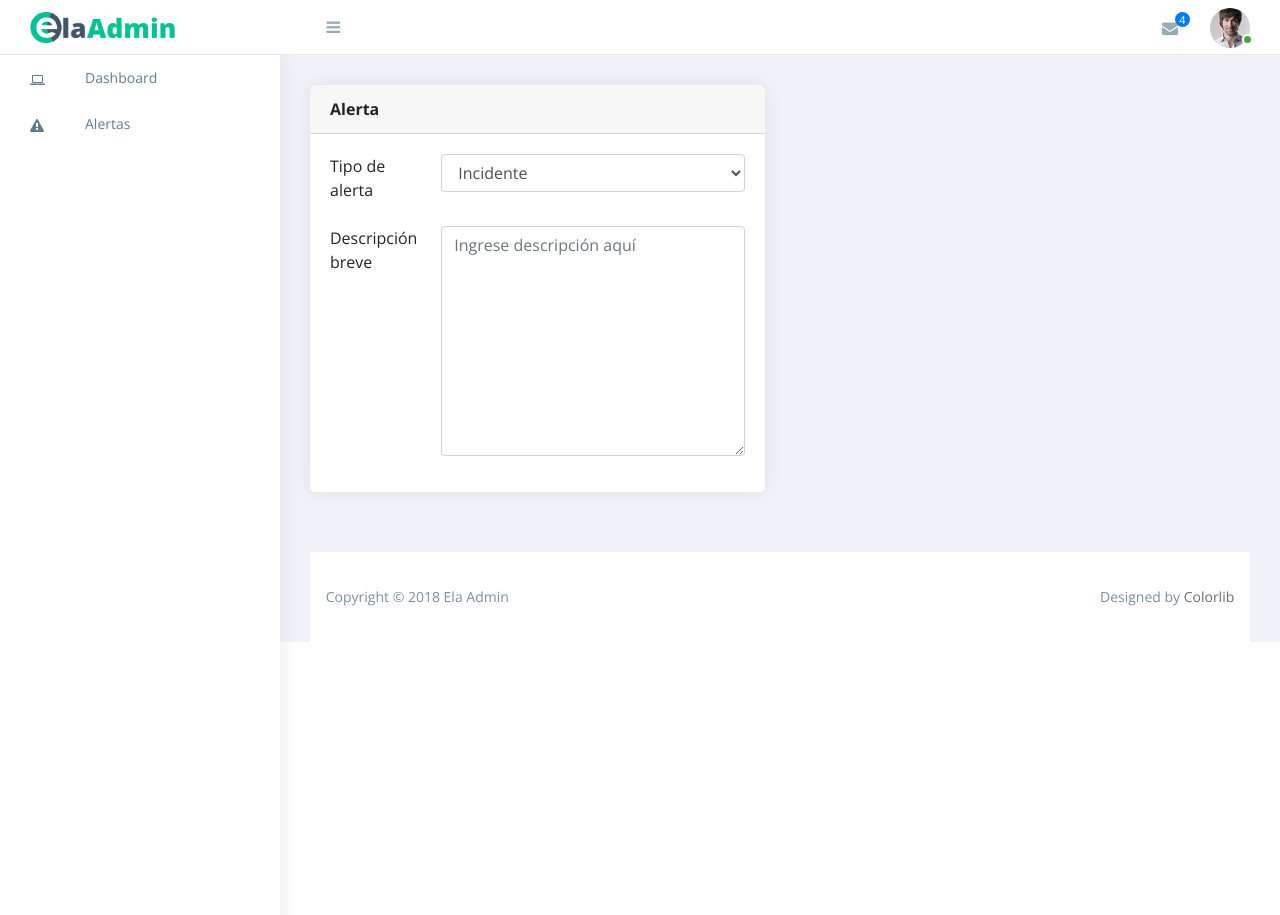
After one commit to gerald324/Gestimine2, a CodeIgniter app: page /database/index.php/usuarios/alertas in a window 1280 px wide. The commit adds this page. Run offline with CodeIgniter, Linux system fonts and the light colour scheme; some libraries are stand-ins or nearby versions.

Commit message:
Creación vistas alerta y tareas Creación de vistas y controladores

```diff
--- a/application/controllers/Usuarios.php
+++ b/application/controllers/Usuarios.php
@@ -1,10 +1,22 @@
 <?php
 
 class Usuarios extends CI_Controller{
-	public function saludar(){
+	public function inicio(){
 		$this->load->model('Usuarios_Model','UM',true);
 		$datos['Usuarios']=$this->UM->getAll();
-		$this->load->view('usuarioSaludo.php',$datos);
+		$this->load->view('usuario_Inicio.php',$datos);
+	}
+
+	public function tareas(){
+		$this->load->model('Usuarios_Model','UM',true);
+		//revisar si se necesita otro modelo
+		$datos['Usuarios']=$this->UM->getAll();
+		$this->load->view('usuario_tareas.php',$datos);
+	}
+
+	public function alertas(){
+		$this->load->model('Usuarios_Model','UM',true);
+		$this->load->view('usuario_alerta.php');
 	}
 }
 ?>
--- a/application/views/usuarioSaludo.php
+++ b/application/views/usuario_Inicio.php
@@ -149,6 +149,7 @@ defined('BASEPATH') OR exit('No direct script access allowed');
 		</div><!-- /.navbar-collapse -->
 	</nav>
 </aside>
+
 <!-- /#left-panel -->
 <!-- Right Panel -->
 <div id="right-panel" class="right-panel">
--- /dev/null
+++ b/application/views/usuario_alerta.php
@@ -0,0 +1,191 @@
+<?php
+	defined('BASEPATH') OR exit('No direct script access allowed');
+?><!doctype html>
+<!--[if lt IE 7]>      <html class="no-js lt-ie9 lt-ie8 lt-ie7" lang=""> <![endif]-->
+<!--[if IE 7]>         <html class="no-js lt-ie9 lt-ie8" lang=""> <![endif]-->
+<!--[if IE 8]>         <html class="no-js lt-ie9" lang=""> <![endif]-->
+<!--[if gt IE 8]><!--> <html class="no-js" lang=""> <!--<![endif]-->
+<head>
+	<meta charset="utf-8">
+	<meta http-equiv="X-UA-Compatible" content="IE=edge">
+	<title>Ela Admin - HTML5 Admin Template</title>
+	<meta name="description" content="Ela Admin - HTML5 Admin Template">
+	<meta name="viewport" content="width=device-width, initial-scale=1">
+
+	<link rel="apple-touch-icon" href="https://i.imgur.com/QRAUqs9.png">
+	<link rel="shortcut icon" href="https://i.imgur.com/QRAUqs9.png">
+
+	<link rel="stylesheet" href="https://cdn.jsdelivr.net/npm/normalize.css@8.0.0/normalize.min.css">
+	<link rel="stylesheet" href="https://cdn.jsdelivr.net/npm/bootstrap@4.1.3/dist/css/bootstrap.min.css">
+	<link rel="stylesheet" href="https://cdn.jsdelivr.net/npm/font-awesome@4.7.0/css/font-awesome.min.css">
+	<link rel="stylesheet" href="https://cdn.jsdelivr.net/gh/lykmapipo/themify-icons@0.1.2/css/themify-icons.css">
+	<link rel="stylesheet" href="https://cdn.jsdelivr.net/npm/pixeden-stroke-7-icon@1.2.3/pe-icon-7-stroke/dist/pe-icon-7-stroke.min.css">
+	<link rel="stylesheet" href="https://cdnjs.cloudflare.com/ajax/libs/flag-icon-css/3.2.0/css/flag-icon.min.css">
+	<link rel="stylesheet" href="<?php echo base_url(); ?>/assets/css/cs-skin-elastic.css">
+	<link rel="stylesheet" href="<?php echo base_url(); ?>assets/css/style.css">
+
+	<link href='https://fonts.googleapis.com/css?family=Open+Sans:400,600,700,800' rel='stylesheet' type='text/css'>
+
+	<!-- <script type="text/javascript" src="https://cdn.jsdelivr.net/html5shiv/3.7.3/html5shiv.min.js"></script> -->
+
+</head>
+<body>
+<!-- Left Panel -->
+
+<aside id="left-panel" class="left-panel">
+	<nav class="navbar navbar-expand-sm navbar-default">
+
+		<div id="main-menu" class="main-menu collapse navbar-collapse">
+			<ul class="nav navbar-nav">
+				<li>
+					<a href="tareas"><i class="menu-icon fa fa-laptop"></i>Dashboard </a>
+				</li>
+				<li>
+					<a href="alertas"><i class="menu-icon fa fa-exclamation-triangle"></i>Alertas </a>
+				</li><!--Esto redirecciona al aviso de alerta-->
+			</ul>
+		</div><!-- /.navbar-collapse -->
+	</nav>
+</aside><!-- /#left-panel -->
+
+<!-- Left Panel -->
+
+<!-- Right Panel -->
+
+<div id="right-panel" class="right-panel">
+
+	<!-- Header-->
+	<header id="header" class="header">
+		<div class="top-left">
+			<div class="navbar-header">
+				<a class="navbar-brand" href=""><img src="<?php echo base_url(); ?>/assets/images/logo.png" alt="Logo"></a>
+				<a class="navbar-brand hidden" href=""><img src="<?php echo base_url(); ?>/assets/images/logo2.png" alt="Logo"></a>
+				<a id="menuToggle" class="menutoggle"><i class="fa fa-bars"></i></a>
+			</div>
+		</div>
+		<div class="top-right">
+			<div class="header-menu">
+				<div class="header-left">
+					<div class="dropdown for-message">
+						<button class="btn btn-secondary dropdown-toggle" type="button" id="message" data-toggle="dropdown" aria-haspopup="true" aria-expanded="false">
+							<i class="fa fa-envelope"></i>
+							<span class="count bg-primary">4</span>
+						</button>
+						<div class="dropdown-menu" aria-labelledby="message">
+							<p class="red">You have 4 Mails</p>
+							<a class="dropdown-item media" href="#">
+								<span class="photo media-left"><img alt="avatar" src="<?php echo base_url(); ?>/assets/images/avatar/1.jpg"></span>
+								<div class="message media-body">
+									<span class="name float-left">Jonathan Smith</span>
+									<span class="time float-right">Just now</span>
+									<p>Hello, this is an example msg</p>
+								</div>
+							</a>
+							<a class="dropdown-item media" href="#">
+								<span class="photo media-left"><img alt="avatar" src="<?php echo base_url(); ?>/assets/images/avatar/2.jpg"></span>
+								<div class="message media-body">
+									<span class="name float-left">Jack Sanders</span>
+									<span class="time float-right">5 minutes ago</span>
+									<p>Lorem ipsum dolor sit amet, consectetur</p>
+								</div>
+							</a>
+							<a class="dropdown-item media" href="#">
+								<span class="photo media-left"><img alt="avatar" src="<?php echo base_url(); ?>/assets/images/avatar/3.jpg"></span>
+								<div class="message media-body">
+									<span class="name float-left">Cheryl Wheeler</span>
+									<span class="time float-right">10 minutes ago</span>
+									<p>Hello, this is an example msg</p>
+								</div>
+							</a>
+							<a class="dropdown-item media" href="#">
+								<span class="photo media-left"><img alt="avatar" src="<?php echo base_url(); ?>/assets/images/avatar/4.jpg"></span>
+								<div class="message media-body">
+									<span class="name float-left">Rachel Santos</span>
+									<span class="time float-right">15 minutes ago</span>
+									<p>Lorem ipsum dolor sit amet, consectetur</p>
+								</div>
+							</a>
+						</div>
+					</div>
+				</div>
+
+				<div class="user-area dropdown float-right">
+					<a href="#" class="dropdown-toggle active" data-toggle="dropdown" aria-haspopup="true" aria-expanded="false">
+						<img class="user-avatar rounded-circle" src="<?php echo base_url(); ?>/assets/images/admin.jpg" alt="User Avatar">
+					</a>
+
+					<div class="user-menu dropdown-menu">
+						<a class="nav-link" href="#"><i class="fa fa-user"></i>Mi Perfil</a>
+
+						<a class="nav-link" href="#"><i class="fa fa-power-off"></i>Cerrar Sesión</a>
+					</div>
+				</div>
+			</div>
+		</div>
+	</header><!-- /header -->
+	<!-- Header-->
+
+	<div class="content">
+		<div class="animated fadeIn">
+
+
+			<div class="row">
+				<div class="col-lg-6">
+					<div class="card">
+						<div class="card-header">
+							<strong>Alerta</strong>
+						</div>
+						<div class="card-body card-block">
+							<form action="#" method="post" enctype="multipart/form-data" class="form-horizontal">
+								<div class="row form-group">
+									<div class="col col-md-3"><label for="select" class=" form-control-label">Tipo de alerta</label></div>
+									<div class="col-12 col-md-9">
+										<select name="select" id="select" class="form-control">
+											<option value="1">Incidente</option>
+											<option value="2">Accidente</option>
+										</select>
+									</div>
+								</div>
+								<div class="row form-group">
+									<div class="col col-md-3"><label for="textarea-input" class=" form-control-label">Descripción breve</label></div>
+									<div class="col-12 col-md-9"><textarea name="textarea-input" id="textarea-input" rows="9" placeholder="Ingrese descripción aquí" class="form-control"></textarea></div>
+								</div>
+							</form>
+						</div>
+					</div>
+				</div>
+			</div>
+
+
+		</div><!-- .animated -->
+	</div><!-- .content -->
+
+	<div class="clearfix"></div>
+
+	<footer class="site-footer">
+		<div class="footer-inner bg-white">
+			<div class="row">
+				<div class="col-sm-6">
+					Copyright &copy; 2018 Ela Admin
+				</div>
+				<div class="col-sm-6 text-right">
+					Designed by <a href="https://colorlib.com">Colorlib</a>
+				</div>
+			</div>
+		</div>
+	</footer>
+
+</div><!-- /#right-panel -->
+
+<!-- Right Panel -->
+
+<!-- Scripts -->
+<script src="https://cdn.jsdelivr.net/npm/jquery@2.2.4/dist/jquery.min.js"></script>
+<script src="https://cdn.jsdelivr.net/npm/popper.js@1.14.4/dist/umd/popper.min.js"></script>
+<script src="https://cdn.jsdelivr.net/npm/bootstrap@4.1.3/dist/js/bootstrap.min.js"></script>
+<script src="https://cdn.jsdelivr.net/npm/jquery-match-height@0.7.2/dist/jquery.matchHeight.min.js"></script>
+<script src="assets/js/main.js"></script>
+
+
+</body>
+</html>
```
Also changed, not shown: application/views/usuario_tareas.php (added, +188 -0 lines).
